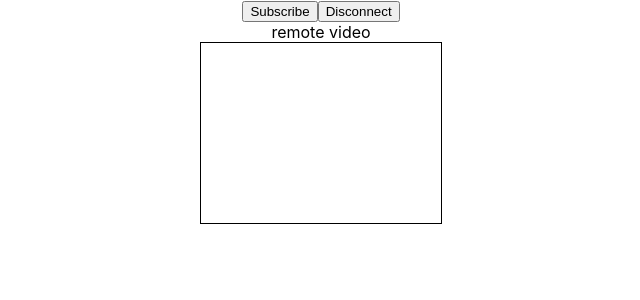
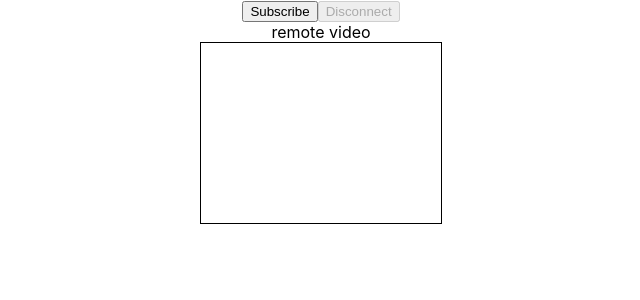
Before and after one commit to izzuddinraffar/webrtc---React-Mediasoup, a React (Create React App) app: page /broadcast/subscribe in a window 1280 px wide. Shown: the top 300 px of the page, without its empty margins (319-959 px from the left). Built offline with nearby package versions, Linux system fonts and the light colour scheme.

Commit message:
adding buttons functionality

```diff
--- a/src/PAGE/video-broadcast/index.tsx
+++ b/src/PAGE/video-broadcast/index.tsx
@@ -4,17 +4,23 @@ import Publish from './publish';
 import { io as socketIOClient } from 'socket.io-client';
 import { config } from '../../app.config';
 
-const userSocket: any = socketIOClient(
-    config.SERVER_ENDPOINT + '/video-broadcast'
-);
+// const userSocket: any = socketIOClient(
+//     config.SERVER_ENDPOINT + '/video-broadcast'
+// );
 
 function Home(props: any) {
     const view = props.match.params.view;
     return (
         <Layout>
-            {view === 'publish' ? <Publish userSocket={userSocket} /> : null}
+            {view === 'publish' ? (
+                <Publish
+                //  userSocket={userSocket}
+                />
+            ) : null}
             {view === 'subscribe' ? (
-                <Subscribe userSocket={userSocket} />
+                <Subscribe
+                //  userSocket={userSocket}
+                />
             ) : null}
         </Layout>
     );
--- a/src/PAGE/video-broadcast/publish.tsx
+++ b/src/PAGE/video-broadcast/publish.tsx
@@ -1,6 +1,7 @@
 import React, { Suspense, lazy } from 'react';
 import { Device } from 'mediasoup-client';
-
+import { io as socketIOClient } from 'socket.io-client';
+import { config } from '../../app.config';
 function Publish(props: any) {
     const localVideo: any = React.useRef();
     const localStream: any = React.useRef();
@@ -9,17 +10,19 @@ function Publish(props: any) {
     const producerTransport: any = React.useRef();
     const videoProducer: any = React.useRef();
     const audioProducer: any = React.useRef();
-    let socket: any = props.userSocket;
+    const socketRef: any = React.useRef();
 
     const [useVideo, setUseVideo] = React.useState(true);
     const [useAudio, setUseAudio] = React.useState(true);
+    const [isStartMedia, setIsStartMedia] = React.useState(false);
+    const [isPublished, setIsPublished] = React.useState(false);
 
     // ============ UI button ==========
     const handleUseVideo = (e: any) => {
-        setUseVideo(e.target.value);
+        setUseVideo(!useVideo);
     };
     const handleUseAudio = (e: any) => {
-        setUseAudio(e.target.value);
+        setUseAudio(!useAudio);
     };
 
     const handleStartMedia = () => {
@@ -33,6 +36,7 @@ function Publish(props: any) {
             .then((stream: any) => {
                 localStream.current = stream;
                 playVideo(localVideo.current, localStream.current);
+                setIsStartMedia(true);
             })
             .catch((err) => {
                 console.error('media ERROR:', err);
@@ -69,6 +73,7 @@ function Publish(props: any) {
             pauseVideo(localVideo.current);
             stopLocalStream(localStream.current);
             localStream.current = null;
+            setIsStartMedia(false);
         }
     }
 
@@ -79,12 +84,12 @@ function Publish(props: any) {
         }
 
         // --- connect socket.io ---
-        // if (!isSocketConnected()) {
-        //   await connectSocket().catch(err => {
-        //     console.error(err);
-        //     return;
-        //   });
-
+        if (!socketRef.current) {
+            await connectSocket().catch((err: any) => {
+                console.error(err);
+                return;
+            });
+        }
         // --- get capabilities --
         const data = await sendRequest('getRouterRtpCapabilities', {});
         console.log('getRouterRtpCapabilities:', data);
@@ -140,6 +145,7 @@ function Publish(props: any) {
 
                 case 'connected':
                     console.log('published');
+                    setIsPublished(true);
                     break;
 
                 case 'failed':
@@ -192,6 +198,8 @@ function Publish(props: any) {
         }
 
         disconnectSocket();
+        setIsPublished(false);
+        setIsStartMedia(false);
     }
 
     const loadDevice = async (routerRtpCapabilities: any) => {
@@ -212,9 +220,9 @@ function Publish(props: any) {
     };
 
     function disconnectSocket() {
-        if (socket) {
-            socket.close();
-            socket = null;
+        if (socketRef.current) {
+            socketRef.current.close();
+            socketRef.current = null;
             clientId.current = null;
             console.log('socket.io closed..');
         }
@@ -222,7 +230,7 @@ function Publish(props: any) {
 
     function sendRequest(type: any, data: any) {
         return new Promise((resolve, reject) => {
-            socket.emit(type, data, (err: any, response: any) => {
+            socketRef.current.emit(type, data, (err: any, response: any) => {
                 if (!err) {
                     // Success response, so pass the mediasoup response to the local Room.
                     resolve(response);
@@ -233,7 +241,23 @@ function Publish(props: any) {
         });
     }
 
-    React.useEffect(() => {
+    const connectSocket: any = () => {
+        if (socketRef.current == null) {
+            const io: any = socketIOClient(
+                config.SERVER_ENDPOINT + '/video-broadcast'
+            );
+            socketRef.current = io;
+        }
+
+        return new Promise((resolve: any, reject: any) => {
+            const socket = socketRef.current;
+            socket.on('connect', function (evt: any) {
+                console.log('socket.io connected()');
+            });
+            socket.on('error', function (err: any) {
+                console.error('socket.io ERROR:', err);
+                reject(err);
+            });
             socket.on('message', function (message: any) {
                 console.log('socket.io message:', message);
                 if (message.type === 'welcome') {
@@ -249,6 +273,7 @@ function Publish(props: any) {
                     console.log(
                         'connected to server. clientId=' + clientId.current
                     );
+                    resolve();
                 } else {
                     console.error('UNKNOWN message from server:', message);
                 }
@@ -256,12 +281,14 @@ function Publish(props: any) {
             socket.on('newProducer', async function (message: any) {
                 console.warn('IGNORE socket.io newProducer:', message);
             });
-    }, []);
+        });
+    };
 
     return (
         <div>
             <div>
                 <input
+                    disabled={isStartMedia}
                     onChange={handleUseVideo}
                     type='checkbox'
                     checked={useVideo}
@@ -270,17 +297,35 @@ function Publish(props: any) {
             </div>
             <div>
                 <input
+                    disabled={isStartMedia}
                     onChange={handleUseAudio}
                     type='checkbox'
                     checked={useAudio}
                 ></input>
                 <label>audio</label>
             </div>
-            <button onClick={handleStartMedia}>Start Media</button>
-            <button onClick={handleStopMedia}>Stop Media</button>
+            <button disabled={isStartMedia} onClick={handleStartMedia}>
+                Start Media
+            </button>
+            <button
+                disabled={!isStartMedia || isPublished}
+                onClick={handleStopMedia}
+            >
+                Stop Media
+            </button>
 
-            <button onClick={handlePublish}>publish</button>
-            <button onClick={handleDisconnect}>Disconnect</button>
+            <button
+                disabled={isPublished || !isStartMedia}
+                onClick={handlePublish}
+            >
+                publish
+            </button>
+            <button
+                disabled={!isPublished || !isStartMedia}
+                onClick={handleDisconnect}
+            >
+                Disconnect
+            </button>
             <div>
                 local video
                 <video
--- a/src/PAGE/video-broadcast/subscribe.tsx
+++ b/src/PAGE/video-broadcast/subscribe.tsx
@@ -1,6 +1,7 @@
 import React, { Suspense, lazy } from 'react';
 import { Device } from 'mediasoup-client';
-
+import { io as socketIOClient } from 'socket.io-client';
+import { config } from '../../app.config';
 function Subscribe(props: any) {
     const remoteVideo: any = React.useRef();
     const localStream: any = React.useRef();
@@ -9,9 +10,11 @@ function Subscribe(props: any) {
     const consumerTransport: any = React.useRef();
     const videoConsumer: any = React.useRef();
     const audioConsumer: any = React.useRef();
-    let socket: any = props.userSocket;
+    const socketRef: any = React.useRef();
 
-    const [isSubscribed, setIsSubscribe] = React.useState(false);
+    const [isSubscribed, setIsSubscribed] = React.useState(false);
+
+    const [isConnected, setIsConnected] = React.useState(false);
 
     // return Promise
     function playVideo(element: any, stream: any) {
@@ -54,11 +57,12 @@ function Subscribe(props: any) {
     // ============ UI button ==========
 
     async function handleSubscribe() {
-        // if (!isSocketConnected()) {
-        //   await connectSocket().catch(err => {
-        //     console.error(err);
-        //     return;
-        //   });
+        //if (!socketRef.current) {
+        await connectSocket().catch((err: any) => {
+            console.error(err);
+            return;
+        });
+        // }
 
         // --- get capabilities --
         const data = await sendRequest('getRouterRtpCapabilities', {});
@@ -106,6 +110,7 @@ function Subscribe(props: any) {
 
                 case 'connected':
                     console.log('subscribed');
+                    setIsSubscribed(true);
                     break;
 
                 case 'failed':
@@ -167,9 +172,10 @@ function Subscribe(props: any) {
             consumerTransport.current = null;
         }
 
-        // removeAllRemoteVideo();
+        removeAllRemoteVideo();
 
         disconnectSocket();
+        setIsSubscribed(false);
     }
 
     async function loadDevice(routerRtpCapabilities: any) {
@@ -222,7 +228,7 @@ function Subscribe(props: any) {
 
     function sendRequest(type: any, data: any) {
         return new Promise((resolve: any, reject: any) => {
-            socket.emit(type, data, (err: any, response: any) => {
+            socketRef.current.emit(type, data, (err: any, response: any) => {
                 if (!err) {
                     // Success response, so pass the mediasoup response to the local Room.
                     resolve(response);
@@ -233,14 +239,31 @@ function Subscribe(props: any) {
         });
     }
     function disconnectSocket() {
-        if (socket) {
-            socket.close();
-            socket = null;
+        if (socketRef.current) {
+            socketRef.current.close();
+            socketRef.current = null;
             clientId.current = null;
             console.log('socket.io closed..');
         }
     }
-    React.useEffect(() => {
+
+    const connectSocket: any = () => {
+        if (socketRef.current == null) {
+            const io: any = socketIOClient(
+                config.SERVER_ENDPOINT + '/video-broadcast'
+            );
+            socketRef.current = io;
+        }
+
+        return new Promise((resolve: any, reject: any) => {
+            const socket = socketRef.current;
+            socket.on('connect', function (evt: any) {
+                console.log('socket.io connected()');
+            });
+            socket.on('error', function (err: any) {
+                console.error('socket.io ERROR:', err);
+                reject(err);
+            });
             socket.on('message', function (message: any) {
                 console.log('socket.io message:', message);
                 if (message.type === 'welcome') {
@@ -256,6 +279,7 @@ function Subscribe(props: any) {
                     console.log(
                         'connected to server. clientId=' + clientId.current
                     );
+                    resolve();
                 } else {
                     console.error('UNKNOWN message from server:', message);
                 }
@@ -304,16 +328,30 @@ function Subscribe(props: any) {
                 }
 
                 if (remoteId) {
-                // removeRemoteVideo(remoteId);
+                    removeRemoteVideo(remoteId);
                 } else {
-                // removeAllRemoteVideo();
+                    removeAllRemoteVideo();
                 }
             });
-    }, []);
+        });
+    };
+
+    function removeRemoteVideo(id: any) {
+        console.log(' ---- removeRemoteVideo() id=' + id);
+    }
+
+    function removeAllRemoteVideo() {
+        // remoteVideo.current = null;
+    }
+
     return (
         <div>
-            <button onClick={handleSubscribe}>Subscribe</button>
-            <button onClick={handleDisconnect}>Disconnect</button>
+            <button disabled={isSubscribed} onClick={handleSubscribe}>
+                Subscribe
+            </button>
+            <button disabled={!isSubscribed} onClick={handleDisconnect}>
+                Disconnect
+            </button>
 
             <div>
                 remote video
--- a/src/PAGE/video-conference/index.tsx
+++ b/src/PAGE/video-conference/index.tsx
@@ -4,15 +4,17 @@ import MeetRoom from './room';
 import { io as socketIOClient } from 'socket.io-client';
 import { config } from '../../app.config';
 
-const userSocket: any = socketIOClient(
-    config.SERVER_ENDPOINT + '/video-conference'
-);
+// const socketIO: any = socketIOClient(
+//     config.SERVER_ENDPOINT + '/video-conference'
+// );
 
 function Home(props: any) {
     const view = props.match.params.view;
     return (
         <Layout>
-            <MeetRoom userSocket={userSocket} />
+            <MeetRoom
+            //  io={socketIO}
+            />
         </Layout>
     );
 }
--- a/src/PAGE/video-conference/room.tsx
+++ b/src/PAGE/video-conference/room.tsx
@@ -1,6 +1,7 @@
 import React, { Suspense, lazy } from 'react';
 import { Device } from 'mediasoup-client';
-
+import { io as socketIOClient } from 'socket.io-client';
+import { config } from '../../app.config';
 const CreateRemoteVideos = (props: any) => {
     const remoteVideo: any = React.useRef();
     React.useEffect(() => {
@@ -31,6 +32,7 @@ const CreateRemoteVideos = (props: any) => {
         ></video>
     );
 };
+export const MemoizedCreateRemoteVideos = React.memo(CreateRemoteVideos);
 
 function MeetRoom(props: any) {
     const localVideo: any = React.useRef();
@@ -43,18 +45,20 @@ function MeetRoom(props: any) {
     const consumerTransport: any = React.useRef();
     const videoConsumers: any = React.useRef({});
     const audioConsumers: any = React.useRef({});
-    let socket: any = props.userSocket;
+    const socketRef: any = React.useRef();
 
     const [useVideo, setUseVideo] = React.useState(true);
     const [useAudio, setUseAudio] = React.useState(true);
+    const [isStartMedia, setIsStartMedia] = React.useState(false);
+    const [isConnected, setIsConnected] = React.useState(false);
     const [remoteVideos, setRemoteVideos]: any = React.useState({});
 
     // ============ UI button ==========
     const handleUseVideo = (e: any) => {
-        setUseVideo(e.target.value);
+        setUseVideo(!useVideo);
     };
     const handleUseAudio = (e: any) => {
-        setUseAudio(e.target.value);
+        setUseAudio(!useAudio);
     };
 
     const handleStartMedia = () => {
@@ -68,6 +72,7 @@ function MeetRoom(props: any) {
             .then((stream: any) => {
                 localStream.current = stream;
                 playVideo(localVideo.current, localStream.current);
+                setIsStartMedia(true);
             })
             .catch((err) => {
                 console.error('media ERROR:', err);
@@ -79,6 +84,7 @@ function MeetRoom(props: any) {
             pauseVideo(localVideo.current);
             stopLocalStream(localStream.current);
             localStream.current = null;
+            setIsStartMedia(false);
         }
     }
 
@@ -120,6 +126,8 @@ function MeetRoom(props: any) {
         removeAllRemoteVideo();
 
         disconnectSocket();
+        setIsConnected(false);
+        setIsStartMedia(false);
     }
 
     function playVideo(element: any, stream: any) {
@@ -202,7 +210,12 @@ function MeetRoom(props: any) {
 
     function removeRemoteVideo(id: any) {
         console.log(' ---- removeRemoteVideo() id=' + id);
-        let element = document.getElementById('remote_' + id);
+        setRemoteVideos((peers: any) => {
+            const newPeers: any = peers;
+            delete newPeers[id];
+
+            return { ...peers, ...newPeers };
+        });
         // if (element) {
         //     element.pause();
         //     element.srcObject = null;
@@ -213,6 +226,12 @@ function MeetRoom(props: any) {
     }
 
     function removeAllRemoteVideo() {
+        console.log(' ---- removeAllRemoteVideo() id');
+        setRemoteVideos((peers: any) => {
+            const newPeers = {};
+
+            return { ...newPeers };
+        });
         // while (remoteContainer.firstChild) {
         //     remoteContainer.firstChild.pause();
         //     remoteContainer.firstChild.srcObject = null;
@@ -300,10 +319,12 @@ function MeetRoom(props: any) {
         }
 
         // --- connect socket.io ---
-        // await connectSocket().catch((err) => {
-        //     console.error(err);
-        //     return;
-        // });
+        await connectSocket().catch((err: any) => {
+            console.error(err);
+            return;
+        });
+
+        console.log('connected');
 
         // --- get capabilities --
         const data = await sendRequest('getRouterRtpCapabilities', {});
@@ -361,6 +382,7 @@ function MeetRoom(props: any) {
 
                 case 'connected':
                     console.log('published');
+                    setIsConnected(true);
                     break;
 
                 case 'failed':
@@ -394,11 +416,13 @@ function MeetRoom(props: any) {
     }
 
     async function subscribe() {
-        // if (!isSocketConnected()) {
-        //     await connectSocket().catch((err) => {
-        //         console.error(err);
-        //         return;
-        //     });
+        // console.log(socketRef.current);
+        if (!socketRef.current) {
+            await connectSocket().catch((err: any) => {
+                console.error(err);
+                return;
+            });
+        }
 
         // --- get capabilities --
         const data = await sendRequest('getRouterRtpCapabilities', {});
@@ -474,7 +498,7 @@ function MeetRoom(props: any) {
 
     function sendRequest(type: any, data: any) {
         return new Promise((resolve: any, reject: any) => {
-            socket.emit(type, data, (err: any, response: any) => {
+            socketRef.current.emit(type, data, (err: any, response: any) => {
                 if (!err) {
                     // Success response, so pass the mediasoup response to the local Room.
                     resolve(response);
@@ -518,9 +542,9 @@ function MeetRoom(props: any) {
     }
 
     function disconnectSocket() {
-        if (socket) {
-            socket.close();
-            socket = null;
+        if (socketRef.current) {
+            socketRef.current.close();
+            socketRef.current = null;
             clientId.current = null;
             console.log('socket.io closed..');
         }
@@ -572,7 +596,24 @@ function MeetRoom(props: any) {
         }
     }
 
-    React.useEffect(() => {
+    const connectSocket: any = () => {
+        if (socketRef.current == null) {
+            const io: any = socketIOClient(
+                config.SERVER_ENDPOINT + '/video-conference'
+            );
+            socketRef.current = io;
+        }
+
+        return new Promise((resolve: any, reject: any) => {
+            const socket = socketRef.current;
+
+            socket.on('connect', function (evt: any) {
+                console.log('socket.io connected()');
+            });
+            socket.on('error', function (err: any) {
+                console.error('socket.io ERROR:', err);
+                reject(err);
+            });
             socket.on('message', function (message: any) {
                 console.log('socket.io message:', message);
                 if (message.type === 'welcome') {
@@ -588,6 +629,7 @@ function MeetRoom(props: any) {
                     console.log(
                         'connected to server. clientId=' + clientId.current
                     );
+                    resolve();
                 } else {
                     console.error('UNKNOWN message from server:', message);
                 }
@@ -606,7 +648,12 @@ function MeetRoom(props: any) {
                             ', kind=' +
                             kind
                     );
-                consumeAdd(consumerTransport.current, remoteId, prdId, kind);
+                    consumeAdd(
+                        consumerTransport.current,
+                        remoteId,
+                        prdId,
+                        kind
+                    );
                 } else if (kind === 'audio') {
                     //console.warn('-- audio NOT SUPPORTED YET. skip remoteId=' + remoteId + ', prdId=' + prdId + ', kind=' + kind);
                     console.log(
@@ -617,7 +664,12 @@ function MeetRoom(props: any) {
                             ', kind=' +
                             kind
                     );
-                consumeAdd(consumerTransport.current, remoteId, prdId, kind);
+                    consumeAdd(
+                        consumerTransport.current,
+                        remoteId,
+                        prdId,
+                        kind
+                    );
                 }
             });
 
@@ -635,12 +687,18 @@ function MeetRoom(props: any) {
                 removeConsumer(remoteId, kind);
                 removeRemoteVideo(remoteId);
             });
-    }, []);
+        });
+    };
+
+    // React.useEffect(() => {
+
+    // }, []);
 
     return (
         <div>
             <div>
                 <input
+                    disabled={isStartMedia}
                     onChange={handleUseVideo}
                     type='checkbox'
                     checked={useVideo}
@@ -649,17 +707,36 @@ function MeetRoom(props: any) {
             </div>
             <div>
                 <input
+                    disabled={isStartMedia}
                     onChange={handleUseAudio}
                     type='checkbox'
                     checked={useAudio}
                 ></input>
                 <label>audio</label>
             </div>
-            <button onClick={handleStartMedia}>Start Media</button>
-            <button onClick={handleStopMedia}>Stop Media</button>
 
-            <button onClick={handleConnect}>Connect</button>
-            <button onClick={handleDisconnect}>Disconnect</button>
+            <button disabled={isStartMedia} onClick={handleStartMedia}>
+                Start Media
+            </button>
+            <button
+                disabled={!isStartMedia || isConnected}
+                onClick={handleStopMedia}
+            >
+                Stop Media
+            </button>
+
+            <button
+                disabled={isConnected || !isStartMedia}
+                onClick={handleConnect}
+            >
+                Connect
+            </button>
+            <button
+                disabled={!isConnected || !isStartMedia}
+                onClick={handleDisconnect}
+            >
+                Disconnect
+            </button>
             <div>
                 local video
                 <video
@@ -676,7 +753,7 @@ function MeetRoom(props: any) {
             {Object.keys(remoteVideos).map((key: any, index: number) => {
                 const peer: any = remoteVideos[key];
                 return (
-                    <CreateRemoteVideos
+                    <MemoizedCreateRemoteVideos
                         key={peer.socket_id}
                         peer={peer}
                         playVideo={playVideo}
```
Also changed, not shown: tsconfig.json (+9 -3 lines), 1 other file (tests, documents, lock files or other folders). Lines whose indentation alone changed are shown as unchanged.
